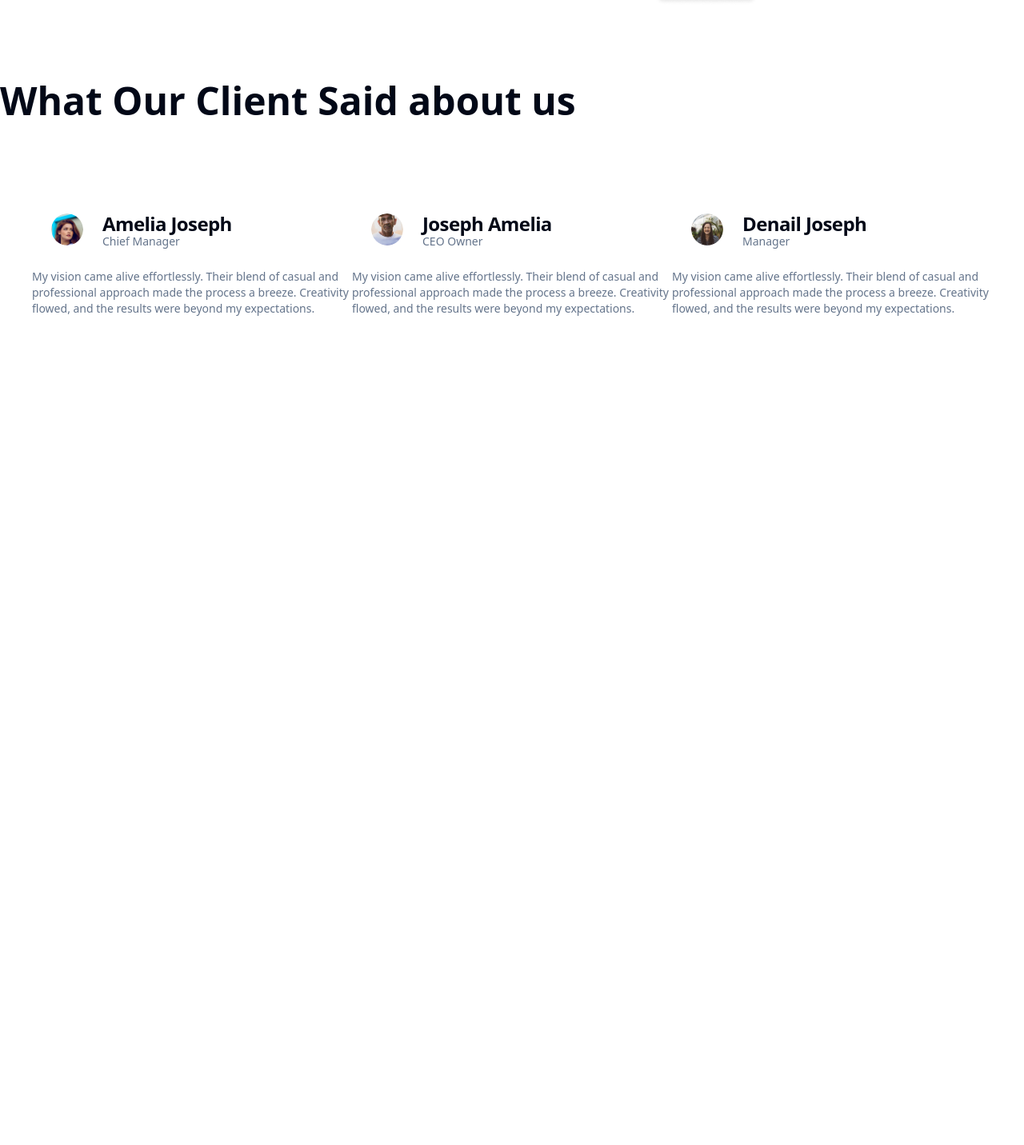
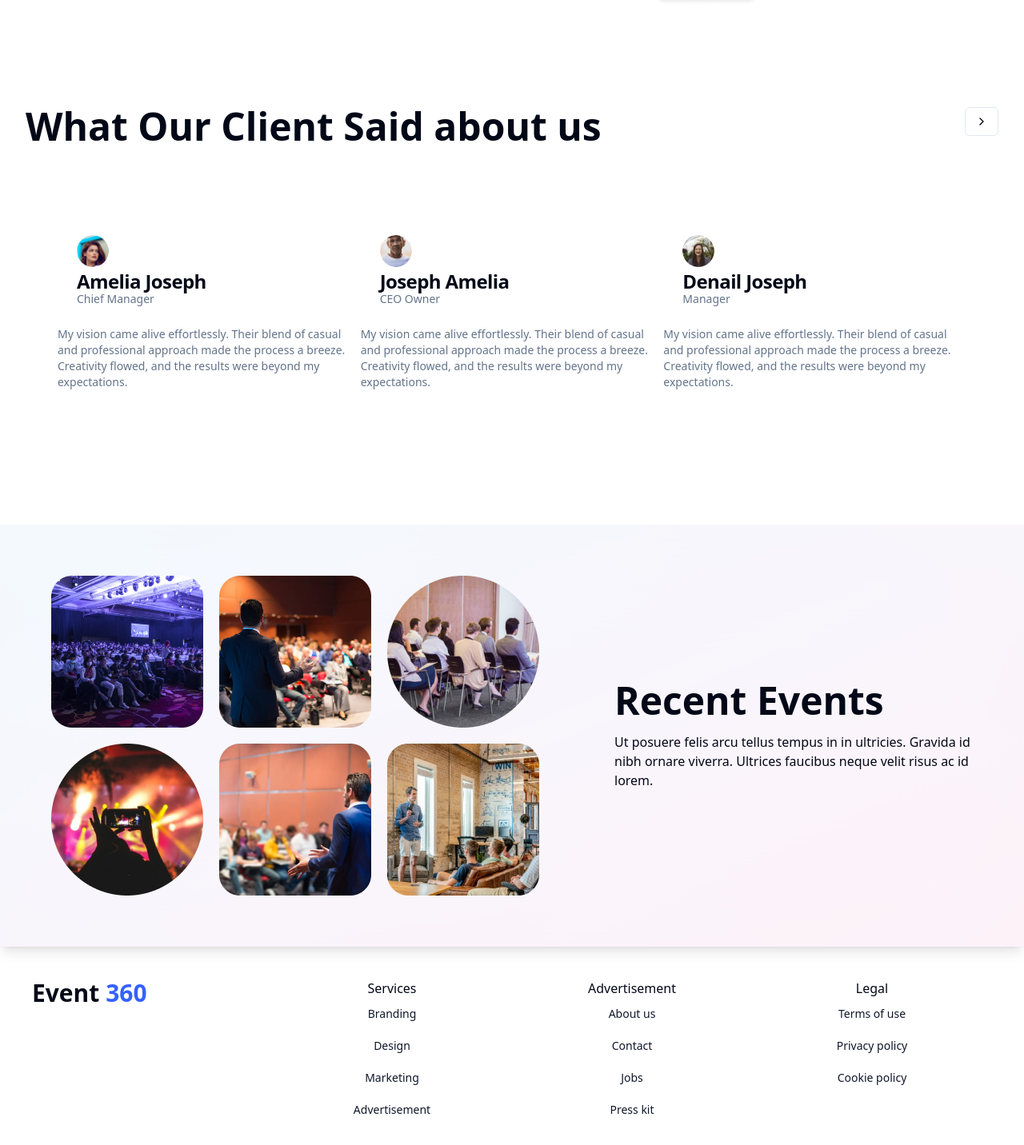
Before and after one commit to Shakil53/event-360, a React (Vite) app: page / in a window 1280 px wide. Shown: the part 4326-5758 px from the top of the page at 80% size. Before the commit the page ends 4858 px from the top, so only its background shows below. Built offline with nearby package versions, Linux system fonts and the light colour scheme.

Commit message:
footer added

```diff
--- /dev/null
+++ b/src/components/Footer/Footer.tsx
@@ -0,0 +1,40 @@
+import { Button } from "../ui/button";
+
+
+const Footer = () => {
+    return (
+    <div className=''>
+        <footer className="footer p-10 bg-base-200 text-base-content grid grid-cols-1 md:grid-cols-2 lg:grid-cols-4">
+            <aside>
+            <h1 className='text-3xl font-bold'>Event <span className='text-[#3461FF]'>360</span></h1>
+            </aside>
+        <nav className="flex flex-col">
+          <p className="mx-auto">Services</p>
+          <Button variant="link">Branding</Button>
+          <Button variant="link">Design</Button>
+          <Button variant="link">Marketing</Button>
+          <Button variant="link">Advertisement</Button>
+
+        </nav>
+        <nav className="flex flex-col">
+          <h6 className="mx-auto">Advertisement</h6>
+          <Button variant="link">About us</Button>
+          <Button variant="link">Contact</Button>
+          <Button variant="link">Jobs</Button>
+          <Button variant="link">Press kit</Button>
+
+        </nav>
+        <nav className="flex flex-col">
+        <h6 className="mx-auto">Legal</h6>
+          <Button variant="link">Terms of use</Button>
+          <Button variant="link">Privacy policy</Button>
+          <Button variant="link">Cookie policy</Button>
+
+                </nav>
+        </footer>
+
+       </div>
+    );
+};
+
+export default Footer;
--- a/src/components/our client/OurClient.tsx
+++ b/src/components/our client/OurClient.tsx
@@ -1,18 +1,23 @@
 import {Avatar,AvatarFallback,AvatarImage} from "@/components/ui/avatar"
 import { Card, CardDescription, CardHeader, CardTitle } from "@/components/ui/card"
 import clientComment from "./clientComment";
+import { Button } from "../ui/button";
+import { ChevronRightIcon } from "lucide-react";
 
 
 const OurClient = () => {
 
     return (
-        <div className="mb-24 mt-20">
+        <div className="mb-24 mt-20 p-8">
 
-            <div>
-                    <h1 className='text-5xl font-extrabold'>What Our Client Said about us</h1>
+            <div className="flex justify-between">
+                <h1 className='text-5xl font-extrabold'>What Our Client Said about us</h1>
+                <Button variant="outline" className="" size="sm">
+                    <ChevronRightIcon className="h-4 w-4" />
+                </Button>
             </div>
             {/* card */}
-            <div className="flex mt-12 p-10">
+            <div className="grid grid-cols-1 md:grid-cols-3 mt-12 p-10 justify-center items-center">
 
                     {
                         clientComment.map(user =>
@@ -21,7 +26,7 @@ const OurClient = () => {
 
 
 
-                                    <CardHeader className="flex flex-row items-center gap-6">
+                                    <CardHeader className=" ">
                                     <Avatar className="">
                                             <AvatarImage src={user.src} alt={user.alt} />
                                             <AvatarFallback>user</AvatarFallback>
@@ -32,7 +37,7 @@ const OurClient = () => {
                                         <CardDescription>{user.designation}</CardDescription>
                                         </div>
                                 </CardHeader>
-                                    <div className="font-">
+                                    <div className="font-sans">
                                         <CardDescription>{user.com}</CardDescription>
                                     </div>
 
--- a/src/components/pages/Home.tsx
+++ b/src/components/pages/Home.tsx
@@ -1,10 +1,12 @@
 import EventItems from "../EventItem/EventItems";
+import Footer from "../Footer/Footer";
 import Gallery from "../Gallery/Gallery";
 import CarouselClient from "../clientSection/CarouselClient";
 import ClientSection from "../clientSection/ClientSection";
 import OurClient from "../our client/OurClient";
 import OurServices from "../ourServices/OurServices";
 import Pricing from "../pricing/Pricing";
+import RecentEvent from "../recent event/RecentEvent";
 
 
 const Home = () => {
@@ -17,6 +19,8 @@ const Home = () => {
             <Pricing></Pricing>
             <Gallery></Gallery>
             <OurClient></OurClient>
+            <RecentEvent></RecentEvent>
+            <Footer></Footer>
         </div>
     );
 };
--- /dev/null
+++ b/src/components/recent event/RecentEvent.tsx
@@ -0,0 +1,22 @@
+import img from '../../assets/recent work/Frame 114.png'
+
+
+const RecentEvent = () => {
+    return (
+        <div className=" bg-gradient-to-tl from-[#dc77b2] to-[#84bce4] ">
+            <div className="bg-white bg-opacity-90 backdrop-contrast-125 backdrop-filter backdrop-blur-3xl p-8 shadow-lg">
+                <div className=' flex flex-row-reverse justify-between items-center gap-20 p-8'>
+                <div className='space-y-4'>
+                    <h1 className="text-5xl font-bold">Recent Events</h1>
+                    <p className='max-w-md'>Ut posuere felis arcu tellus tempus in in ultricies. Gravida id nibh ornare viverra. Ultrices faucibus neque velit risus ac id lorem.</p>
+                    </div>
+                    <div>
+                        <img src={img}></img>
+                    </div>
+                </div>
+            </div>
+            </div>
+    );
+};
+
+export default RecentEvent;
```
Also changed, not shown: src/assets/recent work/Frame 114.png (added).
